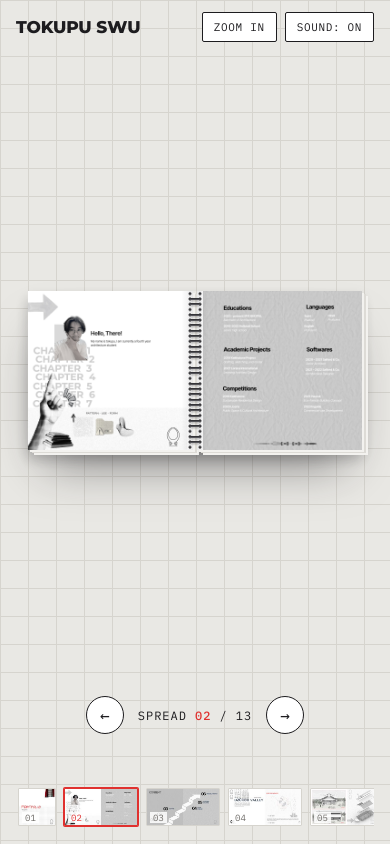
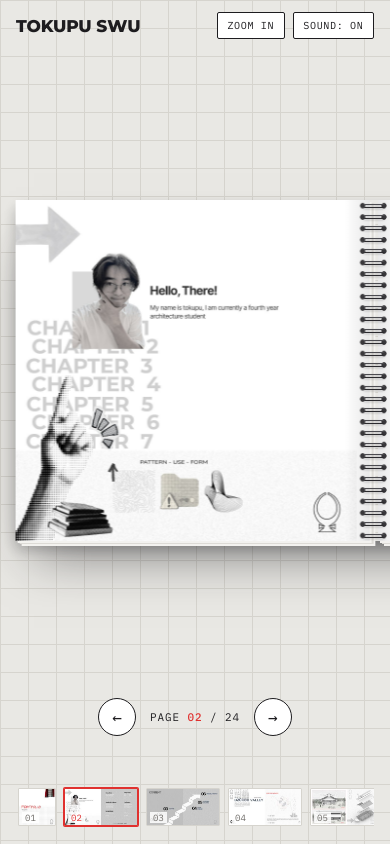
Before and after one commit to tokuSWU/PORTFOLIO, a plain HTML site: page index.html in a window 390 px wide. Both pictures are taken after a click on the button "Next page". Drawn offline with Linux system fonts and the light colour scheme.

Commit message:
Size the book to the viewer's screen; page-by-page view on narrow screens
Co-Authored-By: Claude Fable 5.2 <noreply@anthropic.com>
Claude-Session: https://claude.ai/code/session_017HN8XJCGtPsvJcxFAwUZov

```diff
--- a/index.html
+++ b/index.html
@@ -32,7 +32,7 @@ body{
   background-size:28px 28px;
   color:var(--ink);
   font-family:var(--font-mono);
-  font-size:12px;
+  font-size:clamp(11px,.3vw + 8.5px,15px);
   display:grid;
   grid-template-rows:auto minmax(0,1fr) auto;
   overflow:hidden;
@@ -54,16 +54,16 @@ button:focus-visible{outline:2px solid var(--pen);outline-offset:2px}
 .tools{display:flex;gap:8px;flex-shrink:0}
 .tool{
   background:var(--paper);border:1px solid var(--ink);border-radius:2px;
-  padding:7px 11px;letter-spacing:.06em;text-transform:uppercase;font-size:11px;
+  padding:.6em .95em;letter-spacing:.06em;text-transform:uppercase;font-size:.92em;
 }
 .tool:hover,.tool[aria-pressed="true"]{background:var(--ink);color:var(--paper)}
 
 /* stage and book */
-.stage{position:relative;display:grid;place-items:center;overflow:hidden;min-height:0;padding:0 16px}
-.rig{transition:transform .25s ease;will-change:transform}
+.stage{position:relative;display:grid;place-items:center;overflow:hidden;min-height:0;padding:0 16px;touch-action:none}
+.rig{position:absolute;left:50%;top:50%;width:0;height:0;transition:transform .25s ease;will-change:transform}
 .rig.zoomed{transition:transform .08s linear;cursor:zoom-out}
 .book{
-  position:relative;touch-action:none;user-select:none;-webkit-user-select:none;
+  position:absolute;touch-action:none;user-select:none;-webkit-user-select:none;
   cursor:grab;will-change:transform;
 }
 /* soft shadow on the table; script resizes it to whatever the book covers as the covers swing */
@@ -136,7 +136,7 @@ button:focus-visible{outline:2px solid var(--pen);outline-offset:2px}
 }
 .thumb{
   flex:0 0 auto;padding:0;border:1px solid var(--grid);background:var(--paper);
-  position:relative;border-radius:1px;--th:46px;
+  position:relative;border-radius:1px;--th:clamp(40px,5.5vh,72px);
 }
 .thumb img{display:block;height:var(--th);width:auto}
 .thumb i{
@@ -322,7 +322,11 @@ button:focus-visible{outline:2px solid var(--pen);outline-offset:2px}
   function isCover(i){ return i === 0 || i === L - 1; }
 
   var cur = 0;        // index of the open spread = number of leaves turned
-  var W = 0;          // book width in px
+  var W = 0;          // book width in px, at its largest (one page filling the stage)
+  var Hpx = 0, SW = 0, SH = 0;   // page height and usable stage size
+  var camS = 1, visW = 0, visH = 0;   // current camera scale and on-screen size of what is framed
+  // On tall, narrow screens the camera frames one page at a time instead of the whole spread.
+  var single = null, f = 1, fT = 1, fraf = 0;   // f: -1 = left page centred, +1 = right page centred
 
   function setAngle(i, a){
     angle[i] = a;
@@ -338,9 +342,35 @@ button:focus-visible{outline:2px solid var(--pen);outline-offset:2px}
     var pw = W / 2;
     var le = Math.min(0, Math.cos(angle[0] * Math.PI / 180)) * pw;
     var re = Math.max(0, Math.cos(angle[L - 1] * Math.PI / 180)) * pw;
-    book.style.transform = 'translateX(' + (-(le + re) / 2).toFixed(1) + 'px)';
+    var c, s;
+    if (single){
+      c = f * pw / 2; s = Math.min(1, SW / pw, SH / Hpx); visW = pw * s;
+    } else {
+      var ext = Math.max(re - le, 1);
+      c = (le + re) / 2; s = Math.min(1, SW / ext, SH / Hpx); visW = ext * s;
+    }
+    camS = s; visH = Hpx * s;
+    book.style.transform = 'translateX(' + (-c * s).toFixed(1) + 'px) scale(' + s.toFixed(4) + ')';
     ground.style.left = (pw + le).toFixed(1) + 'px';
     ground.style.width = (re - le).toFixed(1) + 'px';
+  }
+  function panTo(to, dur){
+    cancelAnimationFrame(fraf);
+    fT = to;
+    var from = f, t0 = performance.now();
+    if (reduce || from === to){ f = to; place(); return; }
+    (function step(now){
+      var t = Math.min(1, (now - t0) / dur);
+      f = from + (to - from) * ease(t); place();
+      if (t < 1) fraf = requestAnimationFrame(step);
+    })(t0);
+  }
+  // one step forward or back: in single-page view that is half a spread at a time
+  function step(d){
+    if (single && cur > 0 && cur < N - 1 && ((d > 0 && fT < 0) || (d < 0 && fT > 0))){
+      panTo(d, 450); settle(); hint.style.visibility = 'hidden'; return;
+    }
+    goTo(cur + d);
   }
   function settle(){
     for (var i = 0; i < L; i++){
@@ -352,7 +382,9 @@ button:focus-visible{outline:2px solid var(--pen);outline-offset:2px}
         el.style.visibility = 'visible';
       }
     }
-    count.innerHTML = cur === 0 ? '<b>Front cover</b>' : cur === N - 1 ? '<b>Back cover</b>' : 'Spread <b>' + pad(cur + 1) + '</b> / ' + pad(N);
+    count.innerHTML = cur === 0 ? '<b>Front cover</b>' : cur === N - 1 ? '<b>Back cover</b>' :
+      single ? 'Page <b>' + pad(2 * cur + (fT > 0 ? 1 : 0)) + '</b> / ' + pad(2 * N - 2) :
+      'Spread <b>' + pad(cur + 1) + '</b> / ' + pad(N);
 
     prevBtn.disabled = cur === 0;
     nextBtn.disabled = cur === N - 1;
@@ -386,6 +418,7 @@ button:focus-visible{outline:2px solid var(--pen);outline-offset:2px}
     var from = cur, k = 0, many = Math.abs(target - from) > 1;
     cur = target;
     var steps = Math.abs(target - from);
+    if (single) panTo(target === 0 ? 1 : (target === N - 1 || target > from || steps > 1) ? -1 : 1, steps > 1 ? 900 : 850);
     var cover = from === 0 || target === 0 || from === N - 1 || target === N - 1;
     if (steps > 1) Snd.riffle(steps, ((steps - 1) * 70 + (cover ? 950 : 650)) * 0.78 / 1000);
     else if (cover) Snd.riffle(5, 0.74);
@@ -401,12 +434,24 @@ button:focus-visible{outline:2px solid var(--pen);outline-offset:2px}
 
   // sizing: fit a 2:1 spread inside the stage
   function fit(){
-    var sw = stage.clientWidth - 32 - 24, sh = stage.clientHeight - 44;
-    // page height H; each side is artwork (H) + binding strip (2 x hole inset) + spine gap
+    var sw = Math.max(120, stage.clientWidth - 32), sh = Math.max(100, stage.clientHeight - 36);
+    // page height H; each side is artwork (H) + binding strip (2 x hole inset) + spine gap.
+    // The book is laid out at the size where ONE page fills the stage; the camera in place()
+    // then scales it down as far as needed to frame the closed cover, the open spread, or one page.
     var G = 0.013, HI = 0.018, HR = 0.0068, K = 2 * (1 + 2 * HI + G);
-    var H = Math.max(100, Math.min(sw / K, sh));
-    W = Math.floor(H * K);
+    var H = Math.max(100, Math.min(sw / (K / 2), sh));
+    W = Math.floor(H * K); Hpx = H; SW = sw; SH = sh;
+    var was = single;
+    single = sw / (K * H) < 0.7;       // the open spread would lose over 30% of its size: go page by page
+    if (single !== was){
+      cancelAnimationFrame(fraf);
+      f = fT = cur === 0 ? 1 : -1;
+      hint.textContent = single ? 'Tap the right side to go forward, the left side to go back, or swipe.'
+                                : 'Click the cover to open. Drag a page to turn it, or use the arrow keys.';
+    }
     book.style.width = W + 'px';
+    book.style.left = (-W / 2) + 'px';
+    book.style.top = (-H / 2).toFixed(2) + 'px';
     book.style.height = H.toFixed(2) + 'px';
     book.style.setProperty('--g', (H * G).toFixed(2) + 'px');        // gap between sheet edge and spine
     book.style.setProperty('--hi', (H * HI).toFixed(2) + 'px');      // hole centre, in from the sheet edge
@@ -419,7 +464,7 @@ button:focus-visible{outline:2px solid var(--pen);outline-offset:2px}
   // drag or click to turn
   var drag = null;
   book.addEventListener('pointerdown', function(e){
-    if (zoomed || e.button > 0) return;
+    if (zoomed || single || e.button > 0) return;
     var r = book.getBoundingClientRect();
     var right = e.clientX > r.left + r.width / 2;
     var i = right ? cur : cur - 1;
@@ -438,7 +483,7 @@ button:focus-visible{outline:2px solid var(--pen);outline-offset:2px}
       settle();
     }
     var base = drag.right ? 0 : -180;
-    var a = base + dx / (W / 2 * 1.25) * 180;
+    var a = base + dx / (W / 2 * camS * 1.25) * 180;
     setAngle(drag.i, Math.max(-180, Math.min(0, a)));
   });
   function endDrag(e){
@@ -460,12 +505,12 @@ button:focus-visible{outline:2px solid var(--pen);outline-offset:2px}
   book.addEventListener('pointerup', endDrag);
   book.addEventListener('pointercancel', endDrag);
 
-  prevBtn.addEventListener('click', function(){ goTo(cur - 1); });
-  nextBtn.addEventListener('click', function(){ goTo(cur + 1); });
+  prevBtn.addEventListener('click', function(){ step(-1); });
+  nextBtn.addEventListener('click', function(){ step(1); });
   document.addEventListener('keydown', function(e){
     if (e.altKey || e.ctrlKey || e.metaKey) return;
-    if (e.key === 'ArrowRight' || e.key === 'PageDown'){ goTo(cur + 1); e.preventDefault(); }
-    else if (e.key === 'ArrowLeft' || e.key === 'PageUp'){ goTo(cur - 1); e.preventDefault(); }
+    if (e.key === 'ArrowRight' || e.key === 'PageDown'){ step(1); e.preventDefault(); }
+    else if (e.key === 'ArrowLeft' || e.key === 'PageUp'){ step(-1); e.preventDefault(); }
     else if (e.key === 'Home'){ goTo(0); e.preventDefault(); }
     else if (e.key === 'End'){ goTo(N - 1); e.preventDefault(); }
     else if (e.key === 'z' || e.key === 'Z'){ setZoom(!zoomed); }
@@ -476,8 +521,8 @@ button:focus-visible{outline:2px solid var(--pen);outline-offset:2px}
   var zoomed = false, Z = 2.2, zx = .5, zy = .5;
   function applyZoom(){
     if (!zoomed){ rig.style.transform = ''; return; }
-    var ox = Math.max(0, W * Z - stage.clientWidth + 40);
-    var oy = Math.max(0, W / 2 * Z - stage.clientHeight + 40);
+    var ox = Math.max(0, visW * Z - stage.clientWidth + 40);
+    var oy = Math.max(0, visH * Z - stage.clientHeight + 40);
     rig.style.transform = 'translate(' + ((.5 - zx) * ox).toFixed(1) + 'px,' + ((.5 - zy) * oy).toFixed(1) + 'px) scale(' + Z + ')';
   }
   function setZoom(on){
@@ -496,11 +541,21 @@ button:focus-visible{outline:2px solid var(--pen);outline-offset:2px}
     applyZoom();
   });
   var downAt = null;
-  stage.addEventListener('pointerdown', function(e){ downAt = zoomed ? [e.clientX, e.clientY] : null; });
+  stage.addEventListener('pointerdown', function(e){ downAt = [e.clientX, e.clientY, zoomed]; });
   stage.addEventListener('pointerup', function(e){
-    if (zoomed && downAt && Math.abs(e.clientX - downAt[0]) + Math.abs(e.clientY - downAt[1]) < 6) setZoom(false);
+    if (!downAt) return;
+    var dx = e.clientX - downAt[0], dy = e.clientY - downAt[1], wasZoomed = downAt[2];
     downAt = null;
+    if (wasZoomed){
+      if (zoomed && Math.abs(dx) + Math.abs(dy) < 6) setZoom(false);
+    } else if (single && !zoomed){
+      // single-page view: tap a side or swipe to step
+      var r = stage.getBoundingClientRect();
+      if (Math.abs(dx) < 8 && Math.abs(dy) < 8) step(e.clientX > r.left + r.width / 2 ? 1 : -1);
+      else if (Math.abs(dx) > 40 && Math.abs(dx) > Math.abs(dy)) step(dx < 0 ? 1 : -1);
+    }
   });
+  stage.addEventListener('pointercancel', function(){ downAt = null; });
 
   var sndBtn = document.getElementById('sndBtn');
   function showSnd(){ sndBtn.textContent = 'Sound: ' + (Snd.isOn() ? 'on' : 'off'); }
```
